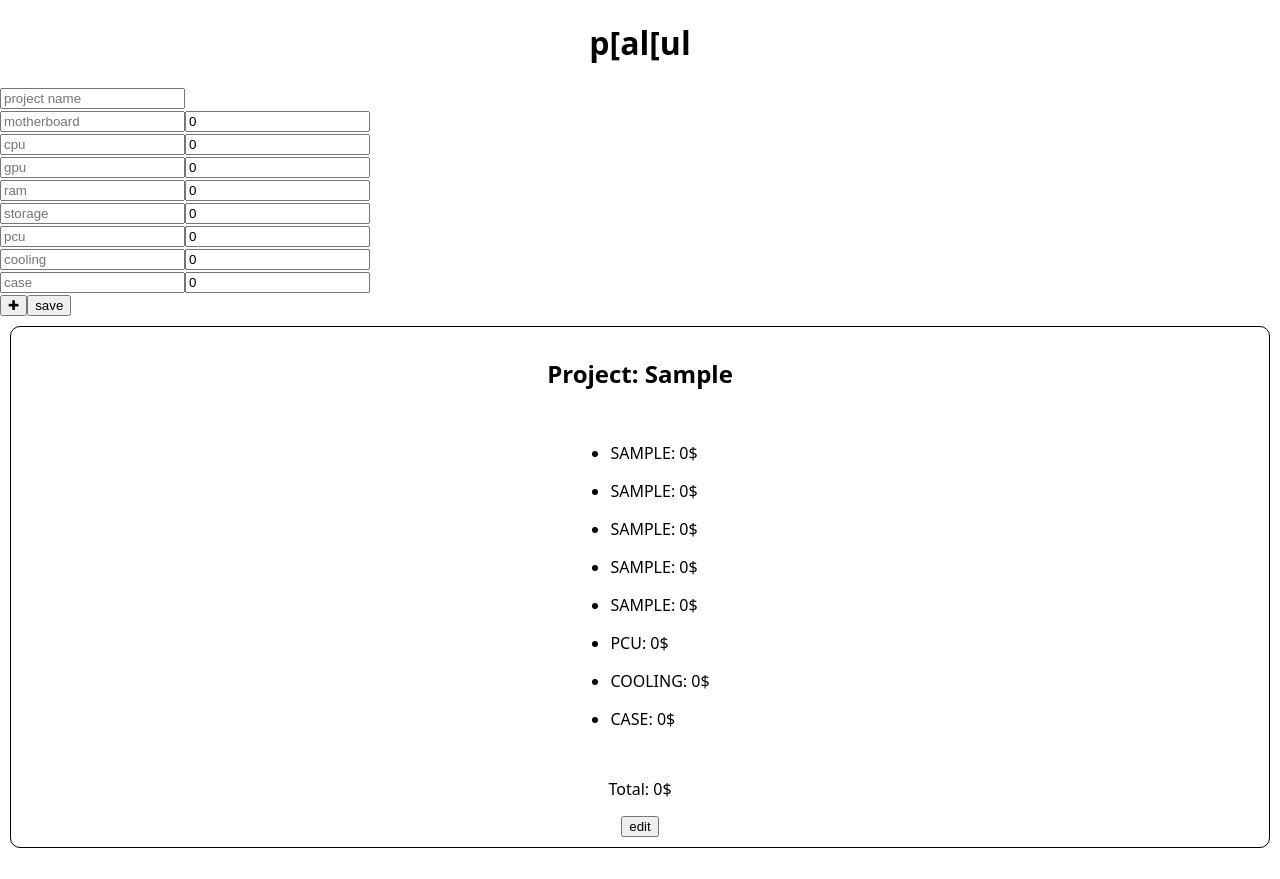
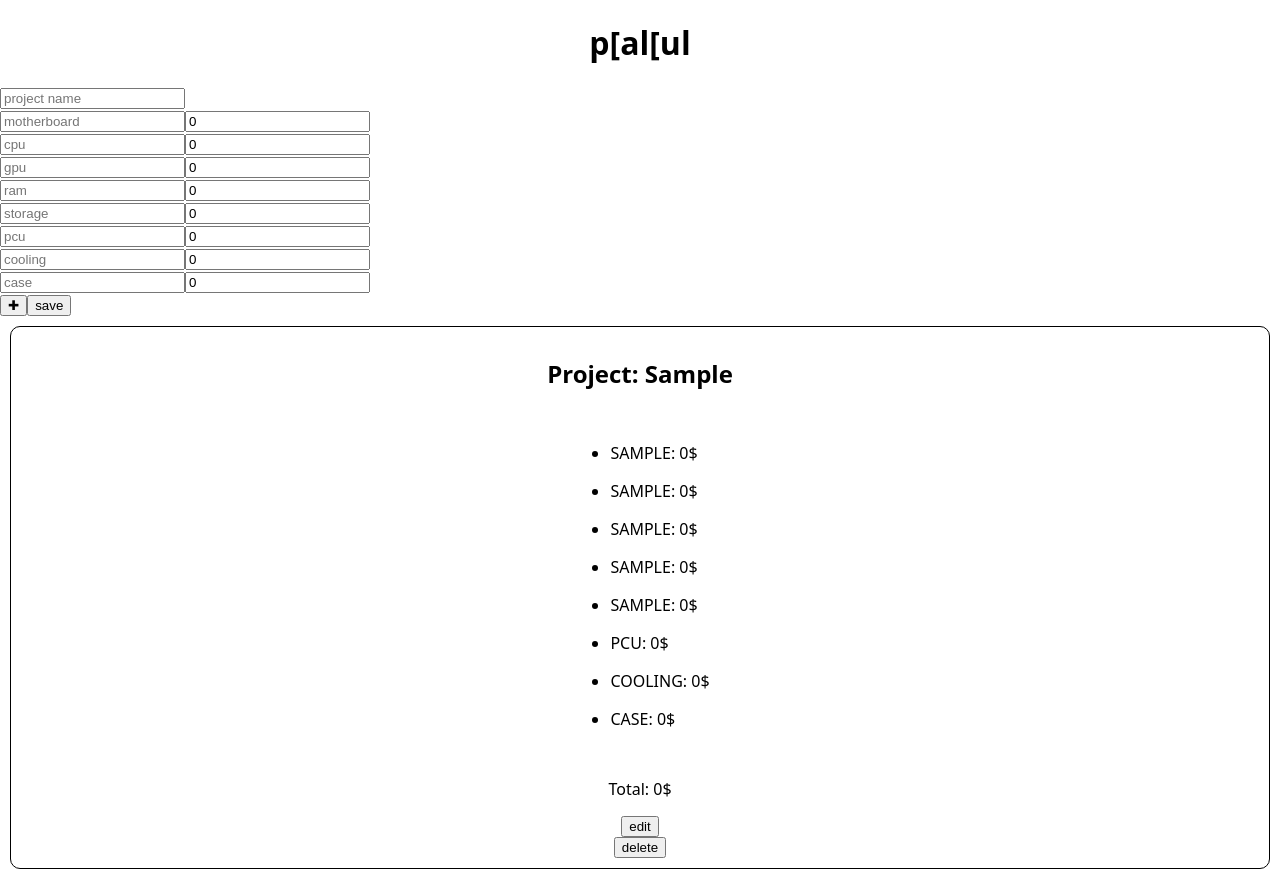
Before and after one commit to reyk-zepper/atlantis-capstone, a Next.js app: page / in a window 1280 px wide. Both pictures are taken after typing "Sample", "Sample", "Sample", "Sample", "Sample", "Sample" into the empty fields and a click on the button "save". Before the commit the page ends 858 px from the top, so only its background shows below. Built offline with nearby package versions, Linux system fonts and the light colour scheme.

Commit message:
add: zustand-store

```diff
--- a/components/Form/index.js
+++ b/components/Form/index.js
@@ -6,12 +6,7 @@ import useStore from "../../hooks/useStore";
 
 export default function Form() {
   const [items, setItems] = useImmer(partList);
-  const [projects, setProjects, addToProject] = useStore((state) => [
-    state.projects,
-    state.setProjects,
-    state.addToProject,
-  ]);
-
+  const [addProject] = useStore((state) => [state.addProject]);
   const [projectName, setProjectName] = useImmer("");
 
   const handleAddItem = () => {
@@ -43,7 +38,7 @@ export default function Form() {
     });
 
     //das neue Projekt zur Liste der Produkte hinzufügen
-    addToProject(project);
+    addProject(project);
 
     // Formular-Eingaben zurücksetzen
     setItems(resetItems);
@@ -51,17 +46,6 @@ export default function Form() {
     setProjectName("");
     event.target.reset();
   };
-
-  function handleEdit(id, payload) {
-    const tempProjects = projects.map((project) => {
-      if (project.id === id) {
-        return payload;
-      } else {
-        return project;
-      }
-    });
-    setProjects(tempProjects);
-  }
 
   return (
     <>
@@ -103,7 +87,7 @@ export default function Form() {
         </button>
         <button type="submit">save</button>
       </form>
-      <ProjectCards handleEdit={handleEdit} />
+      <ProjectCards />
     </>
   );
 }
--- a/components/ProductCard/index.js
+++ b/components/ProductCard/index.js
@@ -1,6 +1,7 @@
 import { useImmer } from "use-immer";
 import styled from "styled-components";
 import EditForm from "../EditForm";
+import useStore from "../../hooks/useStore";
 
 const StyledProjectCard = styled.div`
   display: flex;
@@ -15,6 +16,7 @@ const StyledProjectCard = styled.div`
 
 export default function ProductCard({ project, handleDelete, hasData }) {
   const [edit, setEdit] = useImmer(false);
+  const [deleteProject] = useStore((state) => [state.deleteProject]);
 
   let totalPrice = 0;
 
@@ -46,8 +48,8 @@ export default function ProductCard({ project, handleDelete, hasData }) {
       <button type="button" onClick={toggleEdit}>
         edit
       </button>
-      {edit && (
-        <button onClick={() => handleDelete(project.id)} type="button">
+      {!edit && (
+        <button onClick={() => deleteProject(project.id)} type="button">
           delete
         </button>
       )}
--- a/hooks/useStore.js
+++ b/hooks/useStore.js
@@ -4,7 +4,7 @@ import { immer } from "zustand/middleware/immer";
 const config = (set) => {
   const initialState = {
     projects: [],
-    addToProject: (newProject) => {
+    addProject: (newProject) => {
       set((draft) => {
         draft.projects.push(newProject);
       });
```
